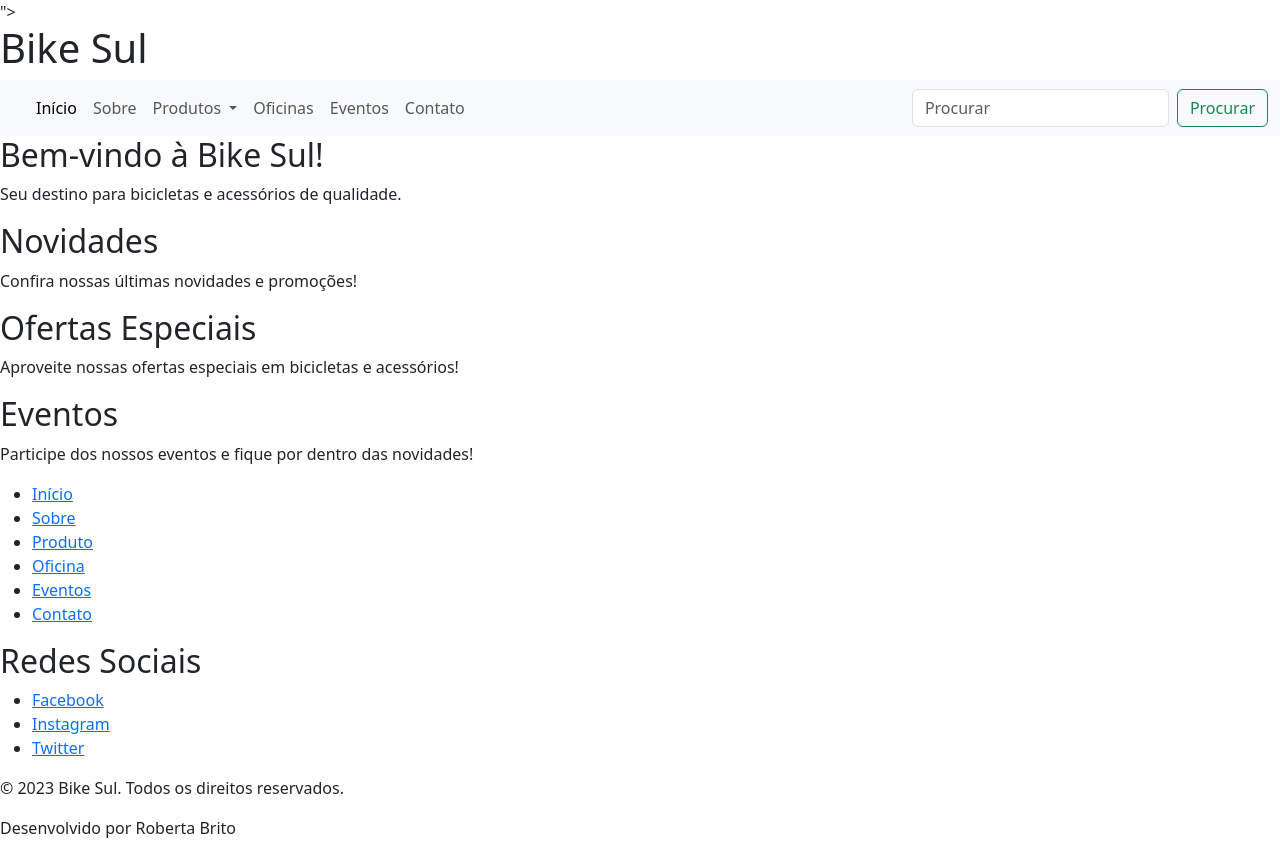
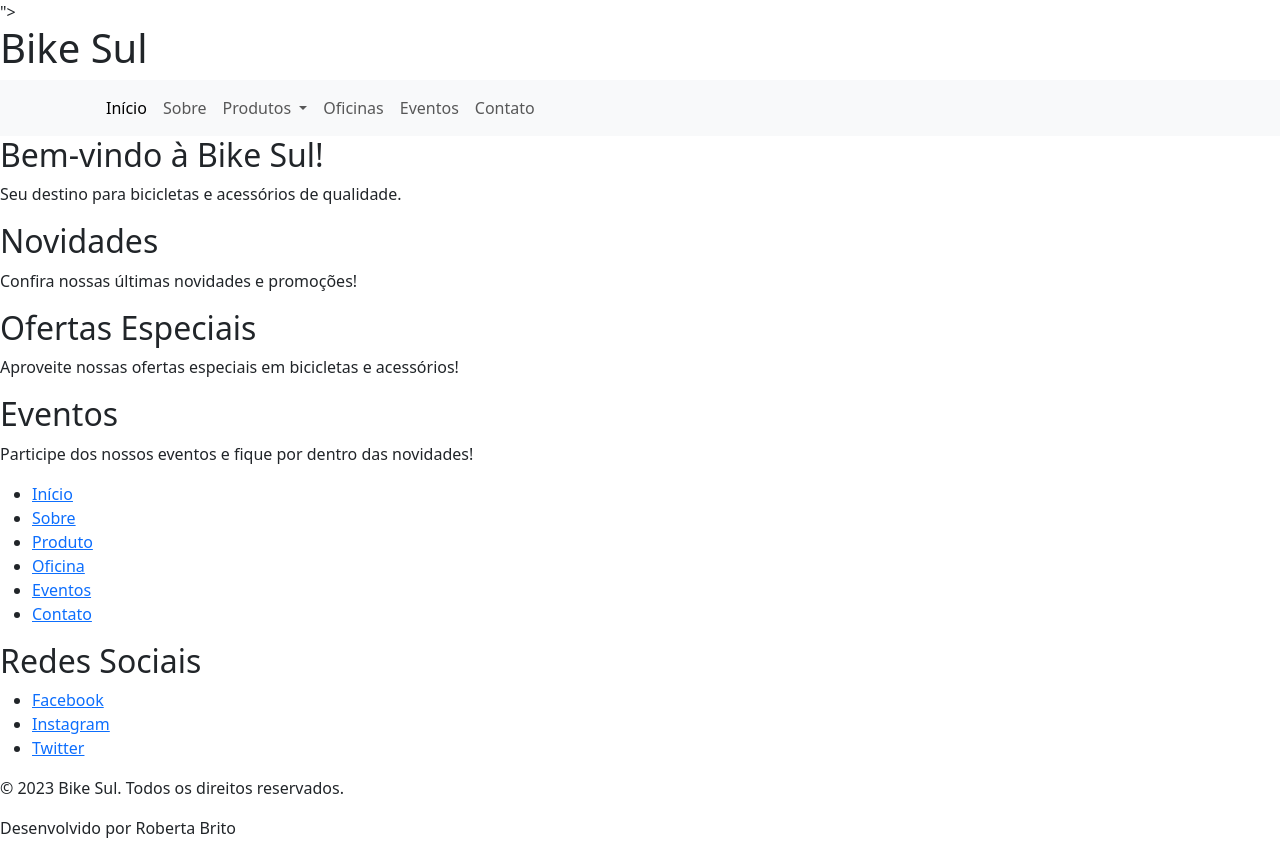
Before and after one commit to robertamsbrito/sitebikesul, a plain HTML site: page index.html in a window 1280 px wide. Drawn offline with nearby package versions, Linux system fonts and the light colour scheme; a script that the page names is missing.

Commit message:
Atualizando o arquivo index.html

```diff
--- a/index.html
+++ b/index.html
@@ -33,8 +33,8 @@
             </ul>
         </nav>-->
 
-        <nav class="navbar navbar-expand-lg bg-body-tertiary">
-            <div class="container-fluid">
+        <nav class="navbar navbar-expand-sm bg-body-tertiary sticky-top">
+            <div class="container">
                 <a class="navbar-brand" href="#"></a>
                 <button class="navbar-toggler" type="button" data-bs-toggle="collapse"
                     data-bs-target="#navbarSupportedContent" aria-controls="navbarSupportedContent"
@@ -70,10 +70,6 @@
                                 <a class="nav-link" href="#">Contato</a>
                         </li>
                     </ul>
-                    <form class="d-flex" role="search">
-                        <input class="form-control me-2" type="search" placeholder="Procurar" aria-label="Search">
-                        <button class="btn btn-outline-success" type="submit">Procurar</button>
-                    </form>
                 </div>
             </div>
         </nav>
```
